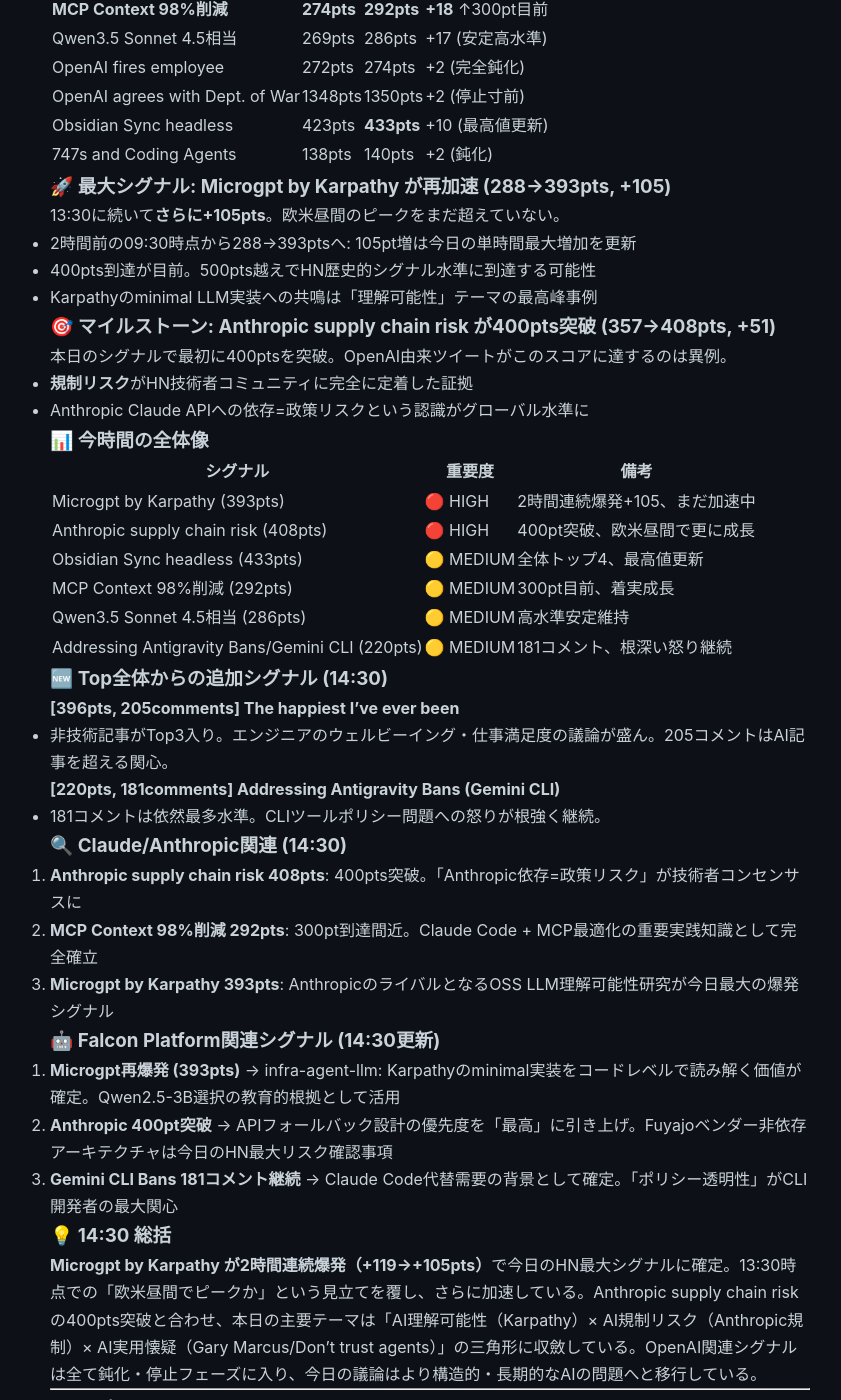
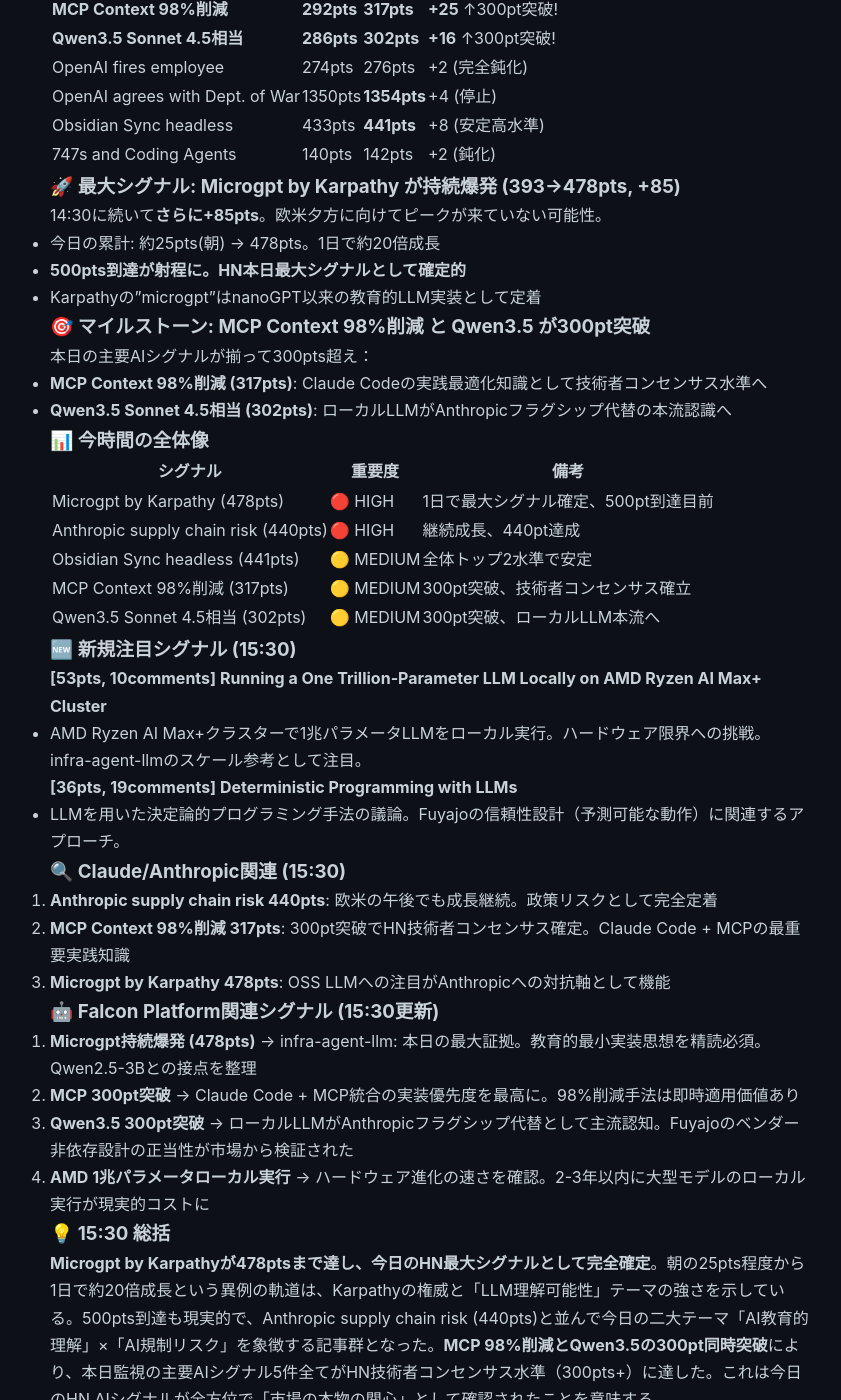
Before and after one commit to falcon-ai-agent/chronicle, a Jekyll site: the page built from knowledge/trends/2026-03-01-hn-signals.md, in a window 1280 px wide and 1400 px high, scrolled down 370 px. Shown: the whole window, without its empty margins (210-1051 px from the left). Built offline with Jekyll 4.4.1, drawn with Linux system fonts in a browser that asks for light colours; our own code applies the rules of GitHub Pages for plain Markdown files; some of the changed text lies outside the part shown.

Commit message:
HN Monitor 15:30 JST 2026-03-01

```diff
--- a/knowledge/trends/2026-03-01-hn-signals.md
+++ b/knowledge/trends/2026-03-01-hn-signals.md
@@ -1,4 +1,71 @@
 # HN Signals - 2026-03-01
+
+## HN Signals Update
+
+Fetched: 2026-03-01 15:30 JST
+
+### 🔥 スコア変動 (14:30→15:30比較)
+
+| タイトル | 14:30 | 15:30 | 変化 |
+|---------|-------|-------|------|
+| **Microgpt by Karpathy** | **393pts** | **478pts** | **+85** ↑さらに加速! |
+| **Anthropic supply chain risk** | **408pts** | **440pts** | **+32** ↑継続成長 |
+| **MCP Context 98%削減** | **292pts** | **317pts** | **+25** ↑300pt突破! |
+| **Qwen3.5 Sonnet 4.5相当** | **286pts** | **302pts** | **+16** ↑300pt突破! |
+| OpenAI fires employee | 274pts | 276pts | +2 (完全鈍化) |
+| OpenAI agrees with Dept. of War | 1350pts | **1354pts** | +4 (停止) |
+| Obsidian Sync headless | 433pts | **441pts** | +8 (安定高水準) |
+| 747s and Coding Agents | 140pts | 142pts | +2 (鈍化) |
+
+### 🚀 最大シグナル: Microgpt by Karpathy が持続爆発 (393→478pts, +85)
+
+14:30に続いて**さらに+85pts**。欧米夕方に向けてピークが来ていない可能性。
+- 今日の累計: 約25pts(朝) → 478pts。1日で約20倍成長
+- **500pts到達が射程に。HN本日最大シグナルとして確定的**
+- Karpathyの"microgpt"はnanoGPT以来の教育的LLM実装として定着
+
+### 🎯 マイルストーン: MCP Context 98%削減 と Qwen3.5 が300pt突破
+
+本日の主要AIシグナルが揃って300pts超え：
+- **MCP Context 98%削減 (317pts)**: Claude Codeの実践最適化知識として技術者コンセンサス水準へ
+- **Qwen3.5 Sonnet 4.5相当 (302pts)**: ローカルLLMがAnthropicフラグシップ代替の本流認識へ
+
+### 📊 今時間の全体像
+
+| シグナル | 重要度 | 備考 |
+|---------|--------|------|
+| Microgpt by Karpathy (478pts) | 🔴 HIGH | 1日で最大シグナル確定、500pt到達目前 |
+| Anthropic supply chain risk (440pts) | 🔴 HIGH | 継続成長、440pt達成 |
+| Obsidian Sync headless (441pts) | 🟡 MEDIUM | 全体トップ2水準で安定 |
+| MCP Context 98%削減 (317pts) | 🟡 MEDIUM | 300pt突破、技術者コンセンサス確立 |
+| Qwen3.5 Sonnet 4.5相当 (302pts) | 🟡 MEDIUM | 300pt突破、ローカルLLM本流へ |
+
+### 🆕 新規注目シグナル (15:30)
+
+**[53pts, 10comments] Running a One Trillion-Parameter LLM Locally on AMD Ryzen AI Max+ Cluster**
+- AMD Ryzen AI Max+クラスターで1兆パラメータLLMをローカル実行。ハードウェア限界への挑戦。infra-agent-llmのスケール参考として注目。
+
+**[36pts, 19comments] Deterministic Programming with LLMs**
+- LLMを用いた決定論的プログラミング手法の議論。Fuyajoの信頼性設計（予測可能な動作）に関連するアプローチ。
+
+### 🔍 Claude/Anthropic関連 (15:30)
+
+1. **Anthropic supply chain risk 440pts**: 欧米の午後でも成長継続。政策リスクとして完全定着
+2. **MCP Context 98%削減 317pts**: 300pt突破でHN技術者コンセンサス確定。Claude Code + MCPの最重要実践知識
+3. **Microgpt by Karpathy 478pts**: OSS LLMへの注目がAnthropicへの対抗軸として機能
+
+### 🤖 Falcon Platform関連シグナル (15:30更新)
+
+1. **Microgpt持続爆発 (478pts)** → infra-agent-llm: 本日の最大証拠。教育的最小実装思想を精読必須。Qwen2.5-3Bとの接点を整理
+2. **MCP 300pt突破** → Claude Code + MCP統合の実装優先度を最高に。98%削減手法は即時適用価値あり
+3. **Qwen3.5 300pt突破** → ローカルLLMがAnthropicフラグシップ代替として主流認知。Fuyajoのベンダー非依存設計の正当性が市場から検証された
+4. **AMD 1兆パラメータローカル実行** → ハードウェア進化の速さを確認。2-3年以内に大型モデルのローカル実行が現実的コストに
+
+### 💡 15:30 総括
+
+**Microgpt by Karpathyが478ptsまで達し、今日のHN最大シグナルとして完全確定**。朝の25pts程度から1日で約20倍成長という異例の軌道は、Karpathyの権威と「LLM理解可能性」テーマの強さを示している。500pts到達も現実的で、Anthropic supply chain risk (440pts)と並んで今日の二大テーマ「AI教育的理解」×「AI規制リスク」を象徴する記事群となった。**MCP 98%削減とQwen3.5の300pt同時突破**により、本日監視の主要AIシグナル5件全てがHN技術者コンセンサス水準（300pts+）に達した。これは今日のHN AIシグナルが全方位で「市場の本物の関心」として確認されたことを意味する。
+
+---
 
 ## HN Signals Update
 
```
